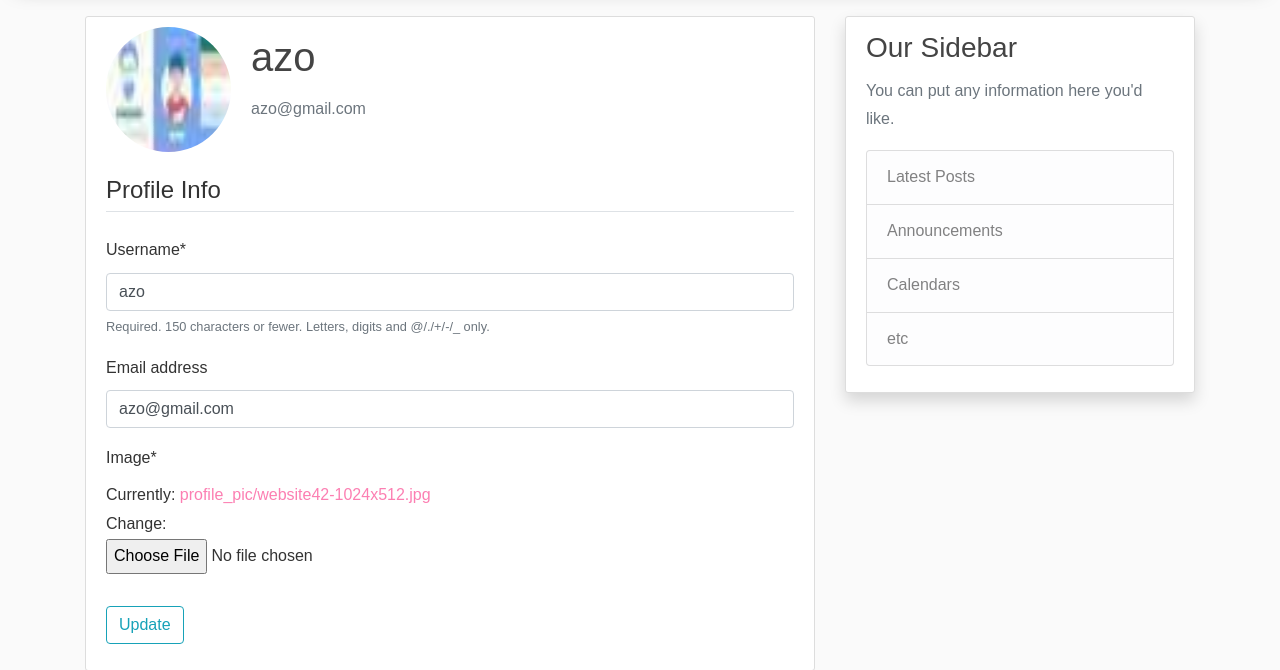
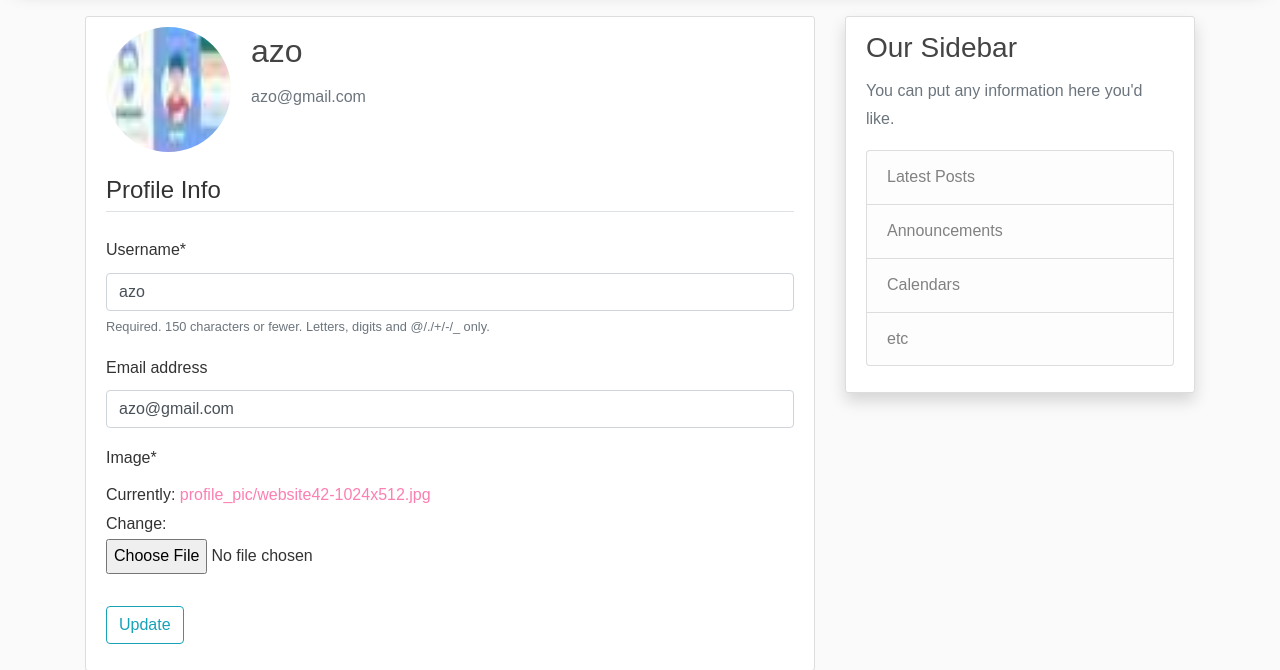
Before and after one commit to Abdelazizkb/django-blog, a Django app: page /profile/ in a window 1280 px wide. Shown: the part 84-754 px from the top of the page. Run offline with Django 3.2, Linux system fonts and the light colour scheme; a user stored in the database is signed in; data comes from the database, SQL or seed files in the repository; some libraries are stand-ins or nearby versions.

Commit message:
Update profile.html

```diff
--- a/users/templates/users/profile.html
+++ b/users/templates/users/profile.html
@@ -2,10 +2,10 @@
 {% load crispy_forms_tags %}
 {% block content %}
     <div class="content-section mt-3">
-      <div class="media">
+      <div class="media d-flex flex-wrap">
         <img class="rounded-circle account-img" src="{{ user.profile.image.url }}">
         <div class="media-body">
-          <h2 class="account-heading text-break">{{ user.username }}</h2>
+          <h2>{{ user.username }}</h2>
           <p class="text-secondary text-break">{{ user.email }}</p>
         </div>
       </div>
```
